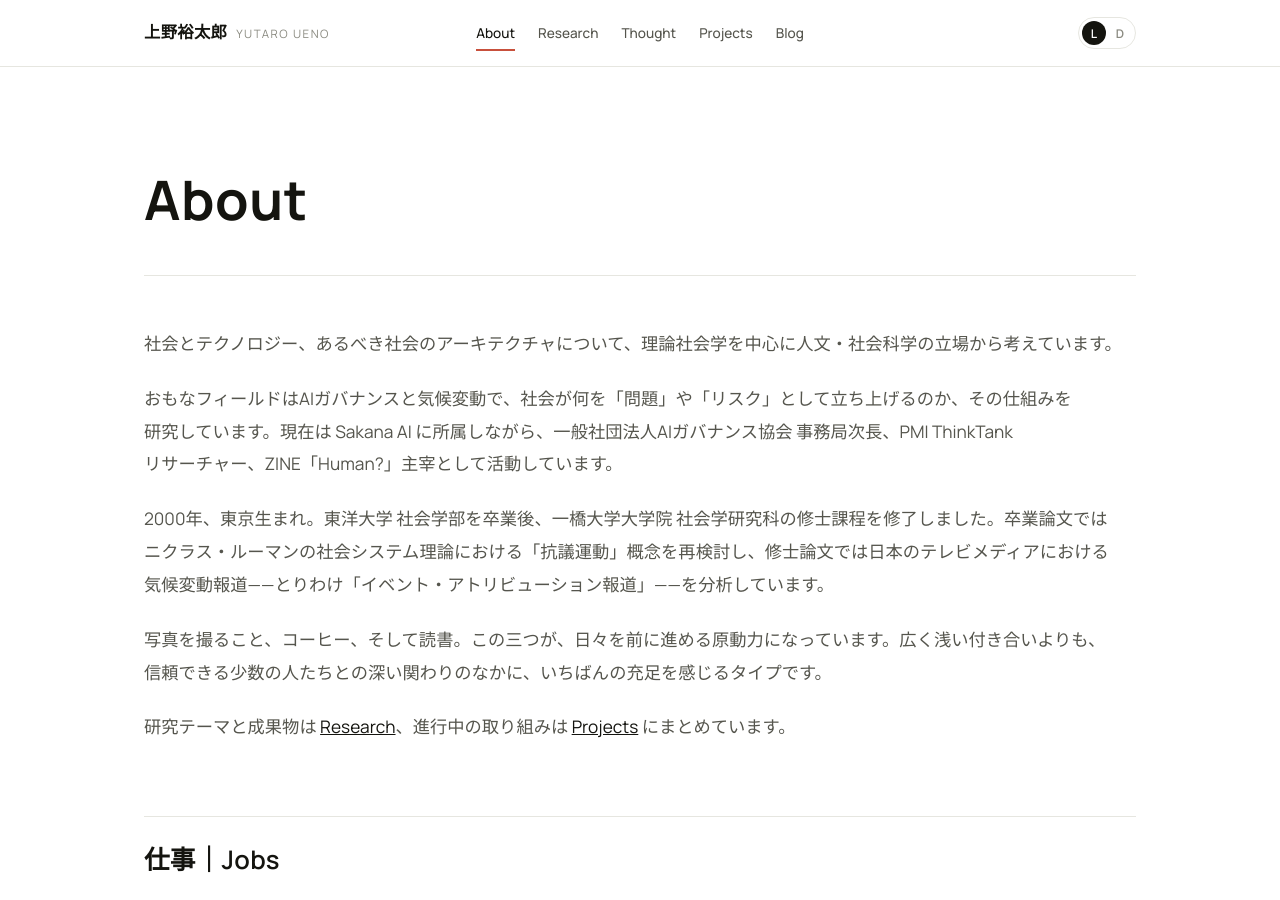
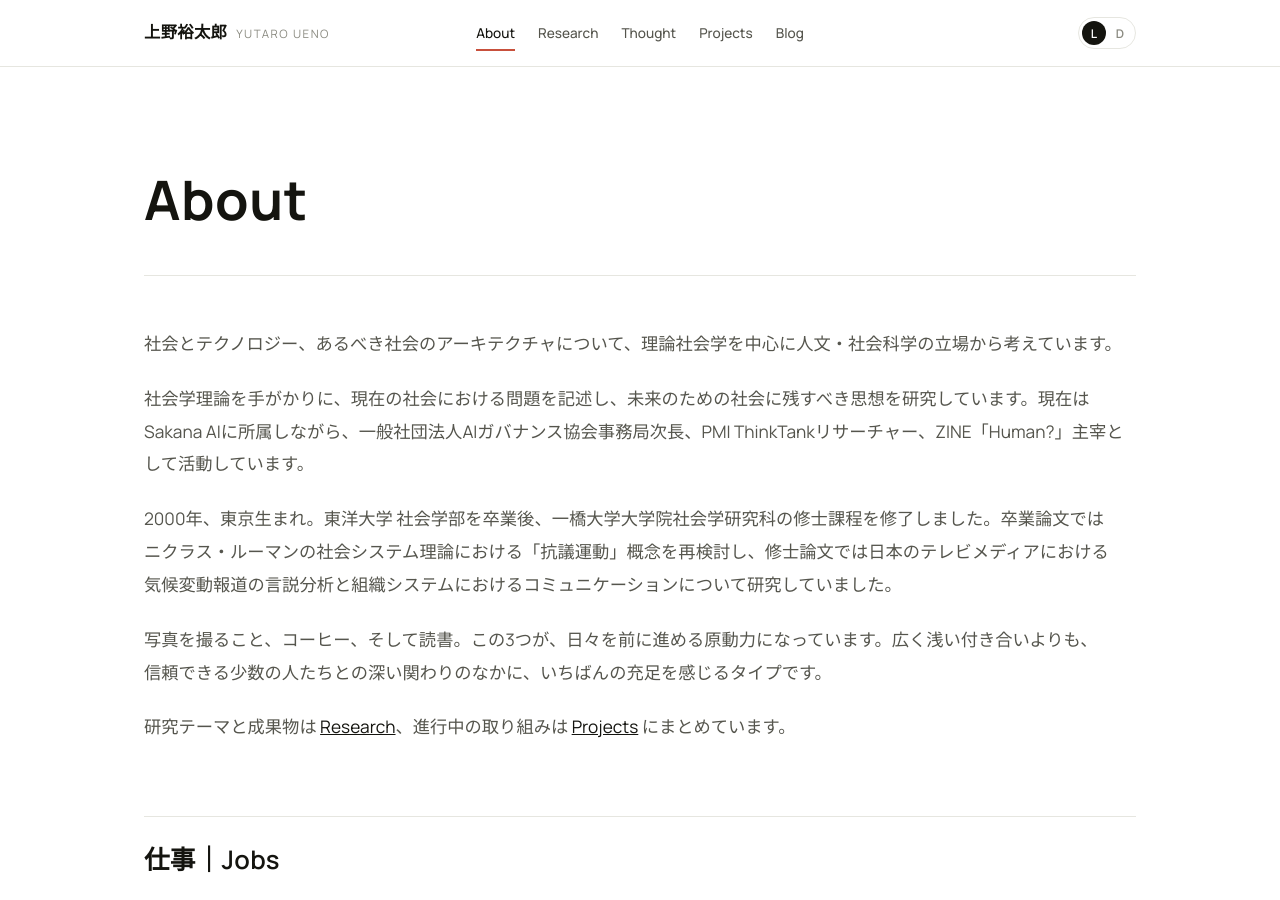
Before and after one commit to yutaro0518/website, a Jekyll site: the page built from about.md, in a window 1280 px wide and 900 px high. Built offline with Jekyll 4.4.1, drawn with Linux system fonts in a browser that asks for light colours.

Commit message:
Update content for clarity in about.md
Revised text for clarity and consistency in about.md.

```diff
--- a/about.md
+++ b/about.md
@@ -11,23 +11,20 @@ desc: 上野裕太郎（Yutaro UENO）について。社会とテクノロジー
 
 社会とテクノロジー、あるべき社会のアーキテクチャについて、理論社会学を中心に人文・社会科学の立場から考えています。
 
-おもなフィールドはAIガバナンスと気候変動で、社会が何を「問題」や「リスク」として立ち上げるのか、その仕組みを研究しています。現在は Sakana AI に所属しながら、一般社団法人AIガバナンス協会 事務局次長、PMI ThinkTank リサーチャー、ZINE「Human?」主宰として活動しています。
+社会学理論を手がかりに、現在の社会における問題を記述し、未来のための社会に残すべき思想を研究しています。現在はSakana AIに所属しながら、一般社団法人AIガバナンス協会事務局次長、PMI ThinkTankリサーチャー、ZINE「Human?」主宰として活動しています。
 
-2000年、東京生まれ。東洋大学 社会学部を卒業後、一橋大学大学院 社会学研究科の修士課程を修了しました。卒業論文ではニクラス・ルーマンの社会システム理論における「抗議運動」概念を再検討し、修士論文では日本のテレビメディアにおける気候変動報道——とりわけ「イベント・アトリビューション報道」——を分析しています。
+2000年、東京生まれ。東洋大学 社会学部を卒業後、一橋大学大学院社会学研究科の修士課程を修了しました。卒業論文ではニクラス・ルーマンの社会システム理論における「抗議運動」概念を再検討し、修士論文では日本のテレビメディアにおける気候変動報道の言説分析と組織システムにおけるコミュニケーションについて研究していました。
 
-写真を撮ること、コーヒー、そして読書。この三つが、日々を前に進める原動力になっています。広く浅い付き合いよりも、信頼できる少数の人たちとの深い関わりのなかに、いちばんの充足を感じるタイプです。
+写真を撮ること、コーヒー、そして読書。この3つが、日々を前に進める原動力になっています。広く浅い付き合いよりも、信頼できる少数の人たちとの深い関わりのなかに、いちばんの充足を感じるタイプです。
 
 研究テーマと成果物は [Research](/research/)、進行中の取り組みは [Projects](/activities/) にまとめています。
 
 ## 仕事｜Jobs
-
 ### 現在
-
 - Sakana AI株式会社（2026年5月〜）
 - 一般社団法人AIガバナンス協会（2025年3月〜）
 
 ### 終了
-
 - 公益財団法人日本財団（2026年4月〜2026年5月）
 - TBS CROSS DIG with Bloomberg（2024年11月〜2026年3月）
 - 株式会社リバースタジオ（2022年11月〜2024年11月）
@@ -35,13 +32,10 @@ desc: 上野裕太郎（Yutaro UENO）について。社会とテクノロジー
 - 認定特定非営利法人カタリバ（2019年7月〜2022年9月）
 
 ## 活動｜Projects
-
 ### 活動中
-
 - 一般社団法人Public Meets Innovation・PMI ThinkTank（2023年12月〜）
 
 ### 終了
-
 - 集合的予測符号化と記号創発システムに関する春の研究合宿2026（2026年3月）
 - IVS2025 プランナー（IVS Social）（2025年4月〜2025年7月）
 - 集合的予測符号化と記号創発システムに関する春の研究合宿2025（2025年3月15日〜3月17日）
@@ -51,7 +45,6 @@ desc: 上野裕太郎（Yutaro UENO）について。社会とテクノロジー
 - 横浜県立高校 探究学習ボランティア（2019年9月〜2019年12月）
 
 ## 教育｜Education
-
 - 2026年3月　一橋大学大学院 社会学研究科 総合社会科学専攻（修士課程）修了
 - 2024年4月　一橋大学大学院 社会学研究科 総合社会科学専攻（修士課程）入学
 - 2024年3月　東洋大学 社会学部 社会学科 卒業
@@ -62,14 +55,12 @@ desc: 上野裕太郎（Yutaro UENO）について。社会とテクノロジー
 - 2016年4月　日本工業大学駒場高等学校（理数特進コース）入学
 
 ## 表彰・資格｜Awards and Certifications
-
 - 2024年6月　社会調査士 取得
 - 2024年3月　東洋大学甫水会 功労賞
 - 2024年3月　東洋大学 社会学部 社会学科 卒業論文最優秀賞
 - 2024年3月　東洋大学校友会 学生研究奨励賞
 
 ## 研究会・勉強会｜Research Communities
-
 - ニクラス・ルーマン研究会
 - 社会システム理論研究会
 - 社会運動論研究会
```
